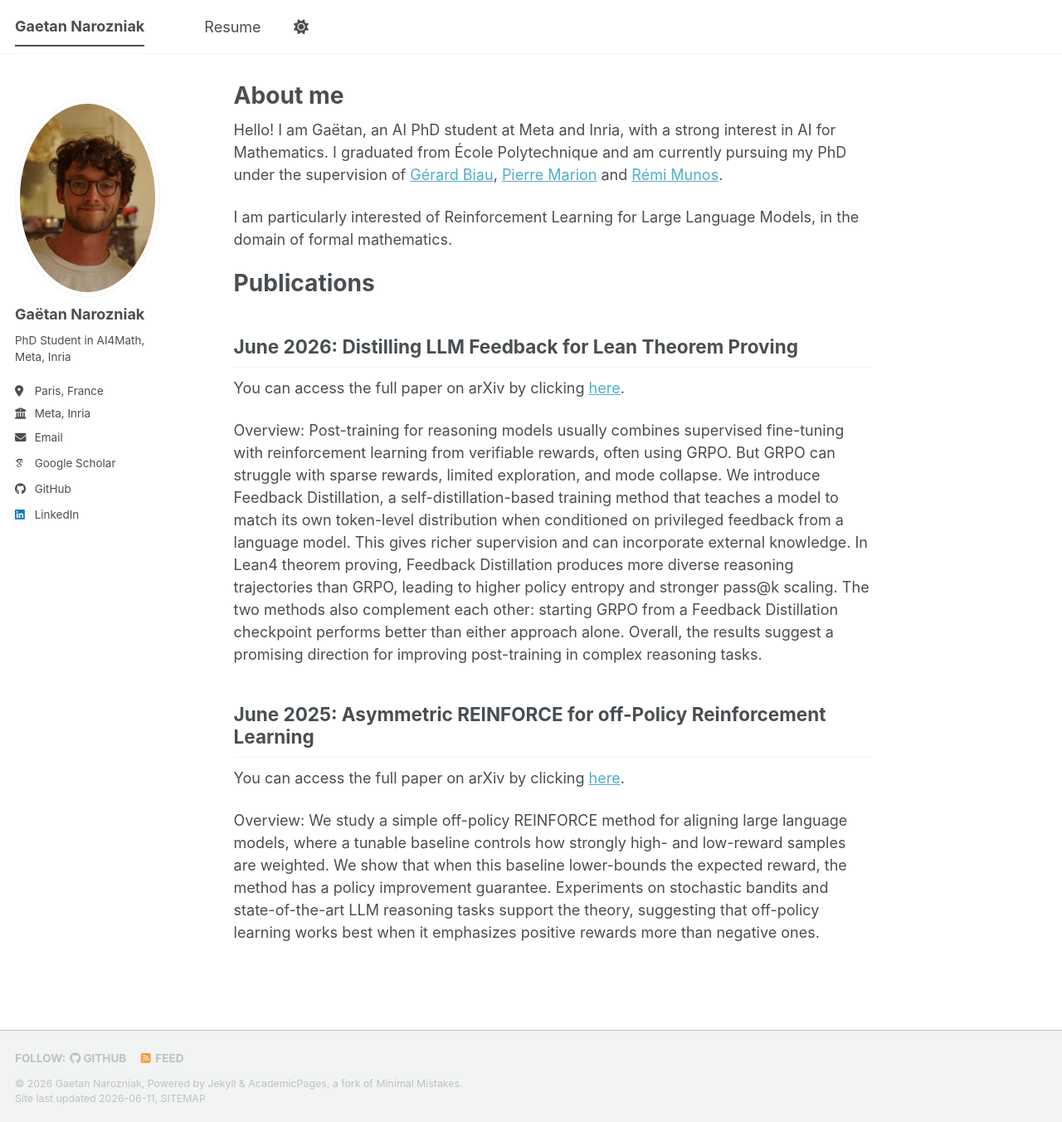
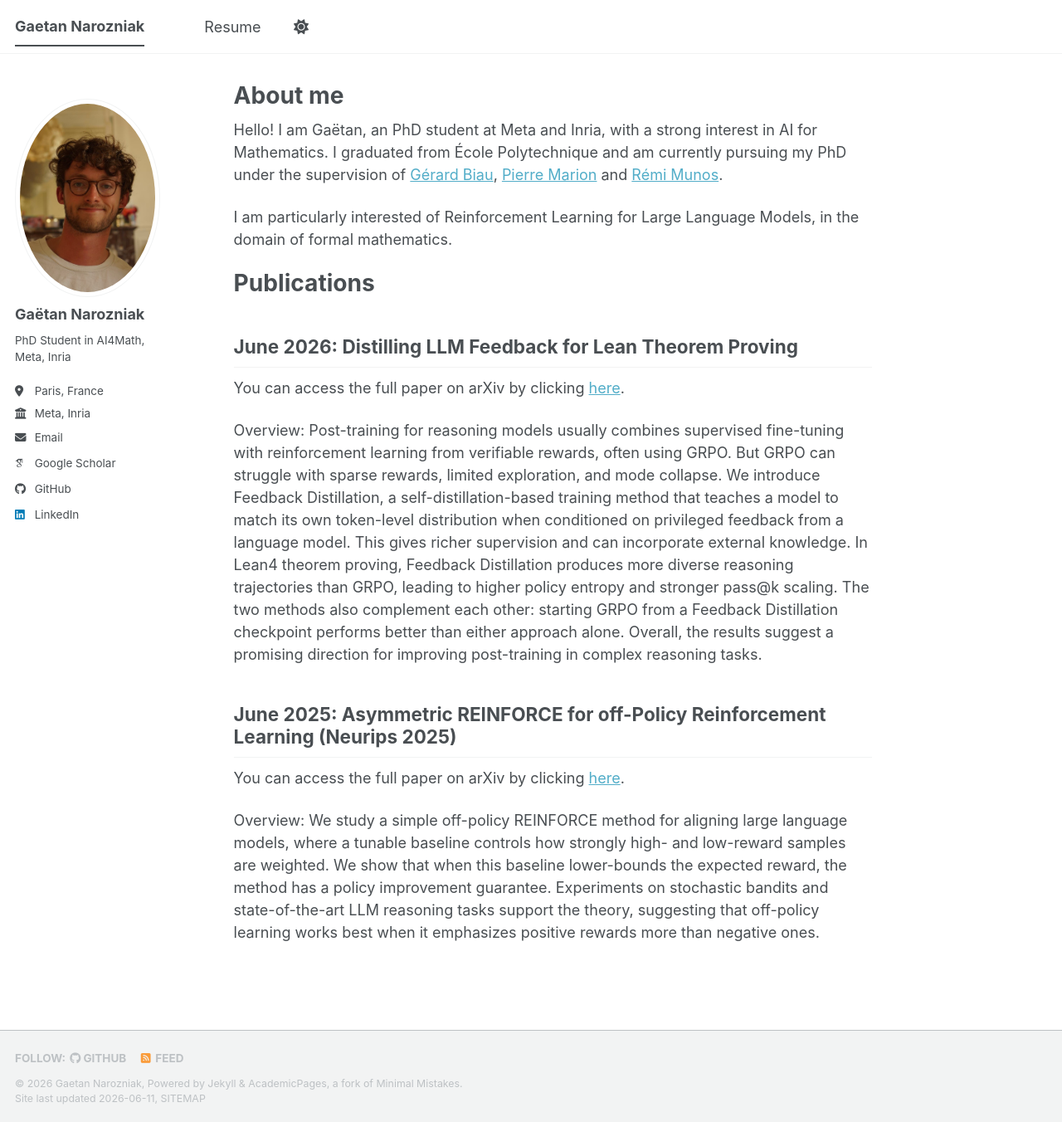
Before and after one commit to gaetannarozniak/gaetannarozniak.github.io, a Jekyll site: the page built from _pages/about.md, in a window 1280 px wide and 1352 px high. Shown: the whole window at 83% size. Built offline with Jekyll 4.4.1, drawn with Linux system fonts in a browser that asks for light colours; some web fonts are replaced; a script bundle is joined from its source files by our own code; library files that are not in the unit come from our copies.

Commit message:
change bio

```diff
--- a/_pages/about.md
+++ b/_pages/about.md
@@ -7,7 +7,7 @@ redirect_from:
   - /about.html
 ---
 
-Hello! I am Gaëtan, an AI PhD student at Meta and Inria, with a strong interest in AI for Mathematics.
+Hello! I am Gaëtan, an PhD student at Meta and Inria, with a strong interest in AI for Mathematics.
 I graduated from École Polytechnique and am currently pursuing my PhD under the supervision of [Gérard Biau](https://perso.lpsm.paris/~biau/), [Pierre Marion](https://pierremarion23.github.io/) and [Rémi Munos](https://researchers.lille.inria.fr/munos/).
 
 I am particularly interested of Reinforcement Learning for Large Language Models, in the domain of formal mathematics.
@@ -21,7 +21,7 @@ You can access the full paper on arXiv by clicking [here](https://arxiv.org/abs/
 
 Overview: Post-training for reasoning models usually combines supervised fine-tuning with reinforcement learning from verifiable rewards, often using GRPO. But GRPO can struggle with sparse rewards, limited exploration, and mode collapse. We introduce Feedback Distillation, a self-distillation-based training method that teaches a model to match its own token-level distribution when conditioned on privileged feedback from a language model. This gives richer supervision and can incorporate external knowledge. In Lean4 theorem proving, Feedback Distillation produces more diverse reasoning trajectories than GRPO, leading to higher policy entropy and stronger pass@k scaling. The two methods also complement each other: starting GRPO from a Feedback Distillation checkpoint performs better than either approach alone. Overall, the results suggest a promising direction for improving post-training in complex reasoning tasks.
 
-June 2025: Asymmetric REINFORCE for off-Policy Reinforcement Learning
+June 2025: Asymmetric REINFORCE for off-Policy Reinforcement Learning (Neurips 2025)
 ------
 You can access the full paper on arXiv by clicking [here](https://arxiv.org/abs/2506.20520).
 
```
